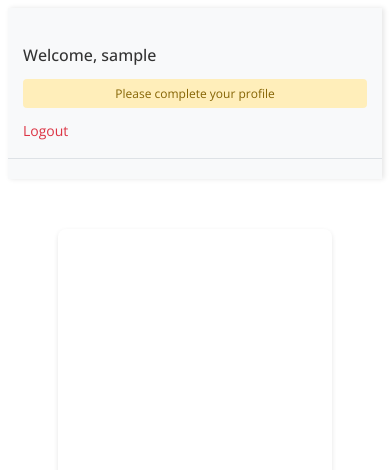
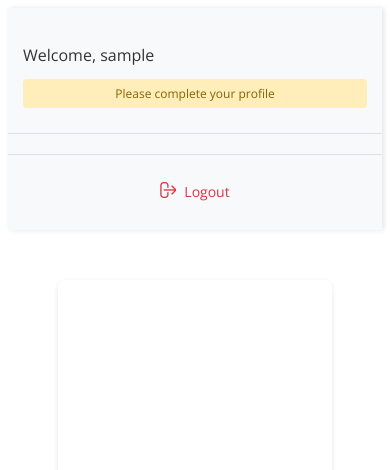
Before and after one commit to Eunice-Foo/SMMTC-Digital-Logbook, a PHP site: page /messages.php in a window 390 px wide. Shown: the top 470 px of the page. Run offline with PHP 8.4, Linux system fonts and the light colour scheme; the visitor is signed in with stand-in values (Sample User, id 1); data that the repository does not hold is empty; some libraries are stand-ins or nearby versions.

Commit message:
Done icons

```diff
--- a/components/side_menu.php
+++ b/components/side_menu.php
@@ -1,30 +1,84 @@
 <?php
 require_once 'includes/session_check.php';
 ?>
+<!-- Add the Flaticon CSS link -->
+<link rel='stylesheet' href='https://cdn-uicons.flaticon.com/2.1.0/uicons-regular-rounded/css/uicons-regular-rounded.css'>
+<link rel='stylesheet' href='https://cdn-uicons.flaticon.com/2.1.0/uicons-regular-straight/css/uicons-regular-straight.css'>
+
 <div class="sidenav">
     <div class="user-info">
         <span>Welcome, <?php echo htmlspecialchars($_SESSION['username']); ?></span>
         <?php if (isset($_SESSION['needs_profile_completion'])): ?>
             <div class="profile-alert">Please complete your profile</div>
         <?php endif; ?>
-        <a href="logout.php" class="logout-btn">Logout</a>
     </div>
     <nav>
         <ul>
             <?php if ($_SESSION['role'] == ROLE_STUDENT): ?>
-                <li><a href="main_menu.php">Explore</a></li>
-                <li><a href="logbook.php">My Logbook</a></li>
-                <li><a href="portfolio.php">My Portfolio</a></li>
-                <li><a href="messages.php">Messages</a></li>
-                <li><a href="view_practicum_info.php">Practicum Info</a></li>
+                <li>
+                    <a href="main_menu.php">
+                        <i class="fi fi-rr-layers"></i>
+                        Explore
+                    </a>
+                </li>
+                <li>
+                    <a href="logbook.php">
+                        <i class="fi fi-rr-audit-alt"></i>
+                        My Logbook
+                    </a>
+                </li>
+                <li>
+                    <a href="portfolio.php">
+                        <i class="fi fi-rr-objects-column"></i>
+                        My Portfolio
+                    </a>
+                </li>
+                <li>
+                    <a href="messages.php">
+                        <i class="fi fi-rr-messages"></i>
+                        Messages
+                    </a>
+                </li>
+                <li>
+                    <a href="view_practicum_info.php">
+                        <i class="fi fi-rr-circle-user"></i>
+                        Practicum Info
+                    </a>
+                </li>
             <?php elseif ($_SESSION['role'] == ROLE_SUPERVISOR): ?>
-                <li><a href="sv_main.php">Interns</a></li>
-                <li><a href="sv_add_student.php">Add Interns</a></li>
-                <li><a href="messages.php">Messages</a></li>
-                <li><a href="view_practicum_info.php">Company Info</a></li>
+                <li>
+                    <a href="sv_main.php">
+                        <i class="fi fi-rr-users"></i>
+                        Interns
+                    </a>
+                </li>
+                <li>
+                    <a href="sv_add_student.php">
+                        <i class="fi fi-rr-user-add"></i>
+                        Add Interns
+                    </a>
+                </li>
+                <li>
+                    <a href="messages.php">
+                        <i class="fi fi-rr-messages"></i>
+                        Messages
+                    </a>
+                </li>
+                <li>
+                    <a href="view_practicum_info.php">
+                        <i class="fi fi-rr-building"></i>
+                        Company Info
+                    </a>
+                </li>
             <?php endif; ?>
         </ul>
     </nav>
+    <div class="logout-container">
+        <a href="logout.php" class="logout-btn">
+            <i class="fi fi-rr-sign-out-alt"></i>
+            Logout
+        </a>
+    </div>
 </div>
 
 <style>
@@ -39,6 +93,8 @@ require_once 'includes/session_check.php';
     overflow-x: hidden;
     padding-top: 20px;
     box-shadow: 2px 0 5px rgba(0,0,0,0.1);
+    display: flex;
+    flex-direction: column;
 }
 
 .sidenav .user-info {
@@ -47,17 +103,37 @@ require_once 'includes/session_check.php';
     margin-bottom: 20px;
 }
 
-.sidenav .user-info span {
-    display: block;
-    margin-bottom: 10px;
-    color: #333;
-    font-weight: 500;
+.sidenav nav {
+    flex: 1;
+    overflow-y: auto;
+}
+
+.logout-container {
+    padding: 20px;
+    border-top: 1px solid #dee2e6;
+    text-align: center;
 }
 
 .sidenav .logout-btn {
+    display: inline-flex;
+    align-items: center;
+    justify-content: center;
+    gap: 8px;
     color: #dc3545;
     text-decoration: none;
     font-size: 14px;
+    padding: 10px 20px;
+    border-radius: 20px;
+    transition: all 0.3s ease;
+}
+
+.sidenav .logout-btn:hover {
+    background-color: #dc3545;
+    color: white;
+}
+
+.sidenav .logout-btn i {
+    font-size: 16px;
 }
 
 .sidenav nav ul {
@@ -75,8 +151,18 @@ require_once 'includes/session_check.php';
     text-decoration: none;
     font-size: 16px;
     color: #333;
-    display: block;
+    display: flex;
+    align-items: center;
     transition: all 0.3s ease;
+}
+
+.sidenav nav ul li a i {
+    margin-right: 12px;
+    font-size: 20px;
+    width: 20px;
+    display: flex;
+    align-items: center;
+    justify-content: center;
 }
 
 .sidenav nav ul li a:hover {
@@ -109,13 +195,17 @@ require_once 'includes/session_check.php';
         position: relative;
     }
 
+    .logout-container {
+        position: relative;
+        padding: 15px;
+    }
+
     .main-content {
         margin-left: 0;
         width: 100%;
     }
 }
 
-/* Add this to the existing styles */
 .profile-alert {
     background-color: #ffeeba;
     color: #856404;
```
